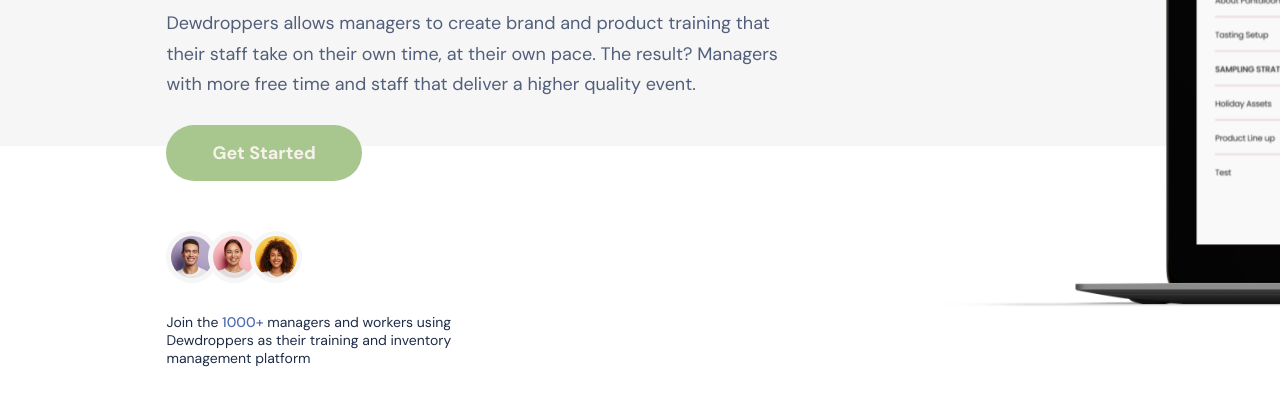
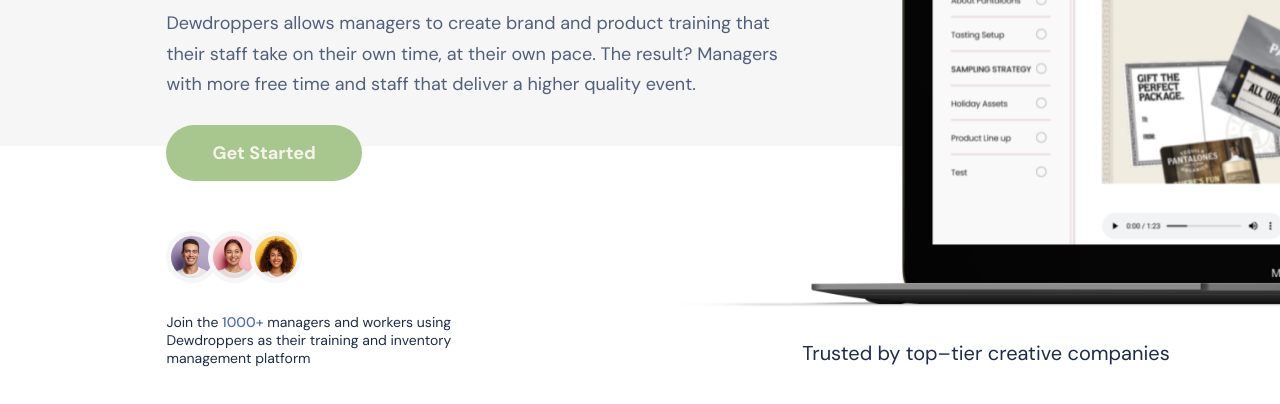
Before and after one commit to AhmedMohamed-Egypt/Develop-Website-for-Trainign-Center-USA, a website: page project/pug/index.pug in a window 1280 px wide. Shown: the part 654-1058 px from the top of the page. Drawn offline with nearby package versions, Linux system fonts and the light colour scheme; files that its build step writes are made by us from their sources; files whose address does not match are found by name.

Commit message:
add-hero-area

```diff
--- a/project/pug/components/heroContent.pug
+++ b/project/pug/components/heroContent.pug
@@ -17,3 +17,4 @@
 
   div(class="herocontent__rightside")
    img(src="images/MacBook.png")
+   p(class="d-flex justify-content-center drkBlue font-dmsans weight-400 size-20") Trusted by top–tier creative companies
--- a/project/sass/structure/_hero.scss
+++ b/project/sass/structure/_hero.scss
@@ -13,6 +13,8 @@
         line-height: 1;
     }
     &__leftside{
+        width: 40%;
+        z-index: 999999999;
         &--text{
             line-height: 1.7;
             width: 620px;
@@ -33,6 +35,8 @@
 
     }
     &__rightside{
+        width: 60%;
+        z-index: 1;
        transform: translate(40px, -30px);
     }
 
```
Also changed, not shown: dist/css/main.css, dist/index.html.
